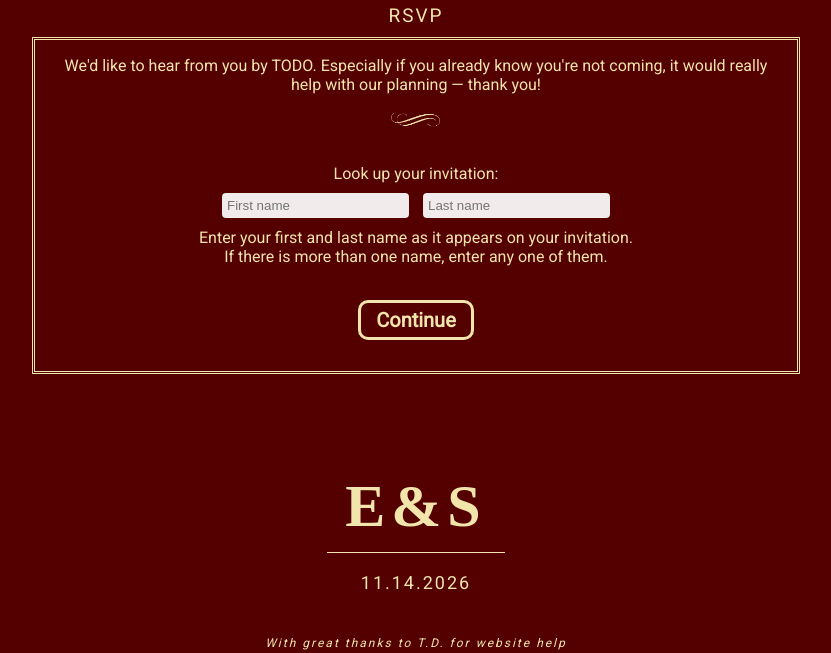
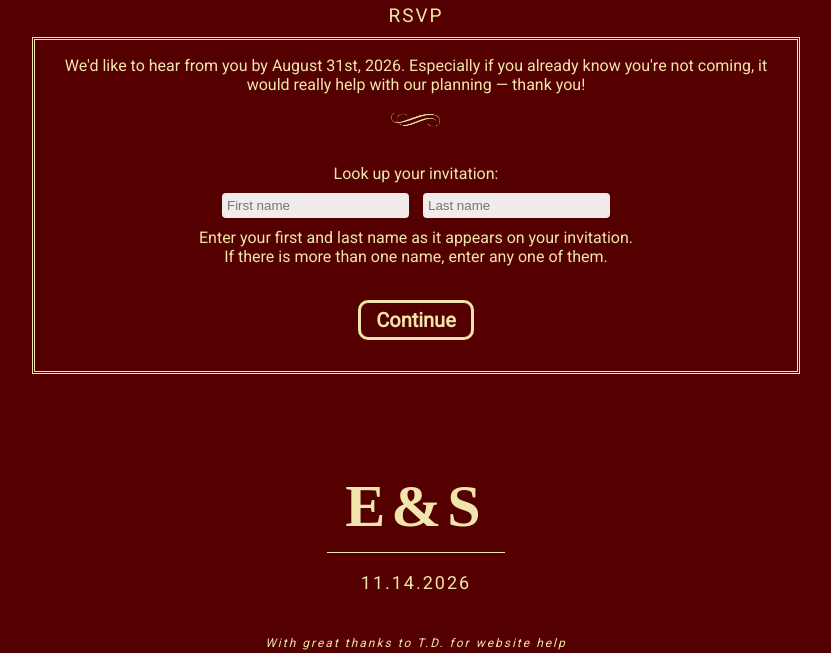
Before and after one commit to shulijones/wedding, a Jekyll site: the page built from rsvp.md, in a window 1280 px wide. Shown: the part 272-925 px from the top of the page, without its empty margins (224-1055 px from the left). Built offline with Jekyll 4.4.1, drawn with Linux system fonts in a browser that asks for light colours; some web fonts are replaced; part of the change alters nothing that is shown.

```diff
--- a/rsvp.js
+++ b/rsvp.js
@@ -1,5 +1,21 @@
+function styleSubmitButtonNormally(name) {
+  document.querySelector(name).style.backgroundColor = "#0000";
+  document.querySelector(name).style.color = "#F1E5AC";
+    document.querySelector(".loader").style.display = "none";
+}
+
+function styleSubmitButtonForLoading(name) {
+  document.querySelector(name).style.backgroundColor = "#a89d6b";
+  document.querySelector(name).style.borderColor = "#bab081";
+  document.querySelector(name).style.color = "#550000";
+  document.querySelector(".loader").style.display = "block";
+}
+
 document.getElementById('form').addEventListener('submit', function (event) {
   event.preventDefault();
+
+  styleSubmitButtonForLoading("#continue");
+
   var errormsg = `<div>Something went wrong. Check your internet connection and try again. If this persists, you can just send Shuli and Evan your RSVP directly.</div>`;
   var fname = this.elements.fname.value;
   var lname = this.elements.lname.value;
@@ -25,6 +41,7 @@ document.getElementById('form').addEventListener('submit', function (event) {
       var idAndNames = json.data;
       console.log('ids ', idAndNames);
       if (idAndNames.status === "Name not found") {
+        styleSubmitButtonNormally("#continue");
         document.getElementById('output').innerHTML = `<div>Couldn't find guest name &mdash; please double-check and try again.</div>`;
       } else {
         console.log('info ', json.info);
@@ -32,8 +49,10 @@ document.getElementById('form').addEventListener('submit', function (event) {
       }
     })
     .catch(error => {
+      styleSubmitButtonNormally("#continue");
       document.getElementById('output').innerHTML = errormsg;
     });
+
 });
 
 function getEventRsvpButtons(name, alreadyRsvpdInfo) {
@@ -81,7 +100,7 @@ function create_rsvpPage1(idAndNames, alreadyRsvpdInfo) {
 
   const rsvpd = alreadyRsvpdInfo.length > 0;
   const openingMessage = rsvpd ?
-    "You already RSVPd! Here's what we have from you &mdash; feel free to edit it and resubmit if something has changed."
+    "You already RSVP'd! Here's what we have from you &mdash; feel free to edit it and resubmit if something has changed."
     : "Will you be able to celebrate with us?";
 
   // Write HTML and checkboxes for each person
@@ -105,21 +124,40 @@ function create_rsvpPage1(idAndNames, alreadyRsvpdInfo) {
       <div class="form-section"><span class="event-name">Friday from 2-4 pm: TODO brewery</span>${getEventRsvpButtons("brewery", alreadyRsvpdInfo)}</div><br>
       <div class="form-section"><span class="event-name">Sunday from 10:30 am onwards: Brunch at our house</span>${getEventRsvpButtons("brunch", alreadyRsvpdInfo)}</div><br>
       <div class="form-section">Anything else you'd like to tell us? <input type="text" value="${rsvpd ? escapeStr(alreadyRsvpdInfo[0][7]) : ''}" id="extra" /></div><br>
-      <button id="submit" type="submit">Submit</button>
+      <div class="submit-container"><button id="submit" type="submit">Submit</button><div class="loader"></div></div>
       <div id="form-output"></div>
       </div>
   `;
 
   // Submit button code
   document.getElementById('submit').addEventListener('click', () => {
+    var requiredQsCompleted = true;
     data.forEach(person => {
-      person.attending = document.querySelector(`input[name="rsvp-${person.id}"]:checked`).id.split('-')[0]
+      var attending = document.querySelector(`input[name="rsvp-${person.id}"]:checked`);
+      if (attending === null) {
+        // Didn't fill out the option
+        document.getElementById('form-output').innerHTML = `<div>Not yet submitted &mdash; please indicate whether each guest will or will not be attending.</div>`;
+        requiredQsCompleted = false;
+        return;
+      }
+      person.attending = attending.id.split('-')[0];
       person.diet = document.getElementById(`diet-${person.id}`).value;
     });
+    var email = document.getElementById("email").value;
+    if (requiredQsCompleted && !email) {
+       document.getElementById('form-output').innerHTML = `<div>Not yet submitted &mdash; please give us an email address we can use to contact you.</div>`;
+    }
+    if (!requiredQsCompleted || !email) {
+      return;
+    }
     eventData = [];
     for (event of ["explor", "brewery", "brunch"]) {
-      const attendingStr = document.querySelector(`input[name="${event}"]:checked`).id.split('-')[0];
-      const attendingVal = attendingStr === 'yes' ? 1 : (attendingStr === 'maybe' ? 0.5 : 0);
+      var attending = document.querySelector(`input[name="${event}"]:checked`);
+      var attendingVal = 0.5;
+      if (attending !== null) {
+        const attendingStr = attending.id.split('-')[0];
+        attendingVal = attendingStr === 'yes' ? 1 : (attendingStr === 'maybe' ? 0.5 : 0);
+      }
       eventData.push({
         attending: attendingVal
       })
@@ -127,7 +165,7 @@ function create_rsvpPage1(idAndNames, alreadyRsvpdInfo) {
     var response = {};
     response.data = data;
     response.eventData = eventData;
-    response.email = document.getElementById("email").value;
+    response.email = email;
     response.extra = document.getElementById("extra").value;
     // console.log(response);
     submitForm(response);
@@ -138,6 +176,7 @@ function create_rsvpPage1(idAndNames, alreadyRsvpdInfo) {
 }
 
 function submitForm(data) {
+  styleSubmitButtonForLoading("#submit");
   const url = 'https://script.google.com/macros/s/AKfycbzLNuguRzjJq0dX43242RObKG0NkvRuGpe7XIVmMGTZboFY1WwBobd69TFHW1thGoc9/exec';
 
   fetch(url, {
@@ -149,17 +188,19 @@ function submitForm(data) {
   })
     .then(async response => {
       // Read the response text just like xhr.responseText
+      styleSubmitButtonNormally("#submit");
       const text = await response.text();
 
       // Check both status and the specific response string (equivalent to xhr.onload)
       if (response.status === 200 && text === 'Success') {
-        document.getElementById('entireForm').innerHTML = `<div>Thanks for your RSVP!</div>`;
+        document.getElementById('entireForm').innerHTML = `<div>Thank you for your RSVP!</div>`;
       } else {
         document.getElementById('form-output').innerHTML = `<div>Something went wrong. Check your internet connection and try again. If this persists, you can just send Shuli and Evan your RSVP directly.</div>`;
         document.getElementById('submit').disabled = false;
       }
     })
     .catch(error => {
+      styleSubmitButtonNormally("#submit");
       document.getElementById('form-output').innerHTML = `<div>Something went wrong. Check your internet connection and try again. If this persists, you can just send Shuli and Evan your RSVP directly.</div>`;
       document.getElementById('submit').disabled = false;
     });
--- a/rsvp.md
+++ b/rsvp.md
@@ -22,6 +22,29 @@ layout: main
 
   .form-section {
     margin: 10px 0px;
+  }
+
+  .submit-container {
+    display: grid;
+    grid-template-columns: 1fr auto 1fr;
+    align-items: center;
+  }
+
+  .loader {
+    grid-column: 3;
+    display: none;
+    border: 5px solid #868686;
+    border-top: 5px solid #DCC353;
+    border-radius: 50%;
+    width: 30px;
+    height: 30px;
+    animation: spin 2s linear infinite;
+    margin-left: 10px;
+  }
+
+  @keyframes spin {
+    0% { transform: rotate(0deg); }
+    100% { transform: rotate(360deg); }
   }
 
   .guest-name {
@@ -66,6 +89,7 @@ layout: main
   }
 
   button[type="submit"] {
+    grid-column: 2;
     border: 3px solid #F1E5AC;
     border-radius: 10px;
     padding: 5px 15px;
@@ -142,7 +166,7 @@ layout: main
   <div id="form-container">
     <div id="entireForm">
       <form id="form" style="display:flex;flex-direction:column;align-items:center;text-align:center;">
-        We'd like to hear from you by TODO. Especially if you already know you're not coming, it would really help with our planning &mdash; thank you!<br>
+        We'd like to hear from you by August 31st, 2026. Especially if you already know you're not coming, it would really help with our planning &mdash; thank you!<br>
         <img src="./photo/flourish.png" style="width:75px"><br>
         Look up your invitation:
         <div id="name-container">
@@ -150,7 +174,7 @@ layout: main
             <input name="lname" type="text" placeholder="Last name">
         </div>
         Enter your first and last name as it appears on your invitation.<br>If there is more than one name, enter any one of them.<br><br>
-        <button type="submit">Continue</button>
+        <div class="submit-container"><button id="continue" type="submit">Continue</button><div class="loader"></div></div>
         <div id="output"></div>
       </form>
       <script src="rsvp.js"></script>
```
